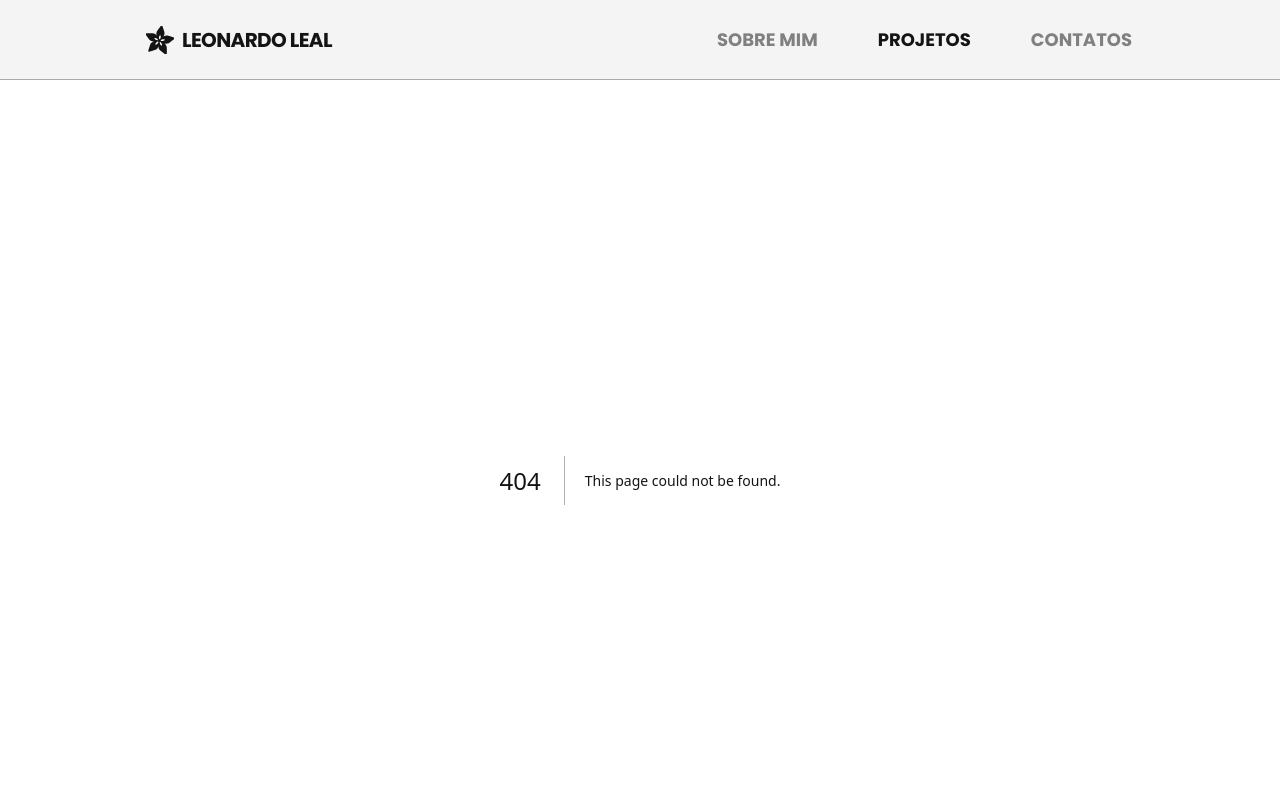
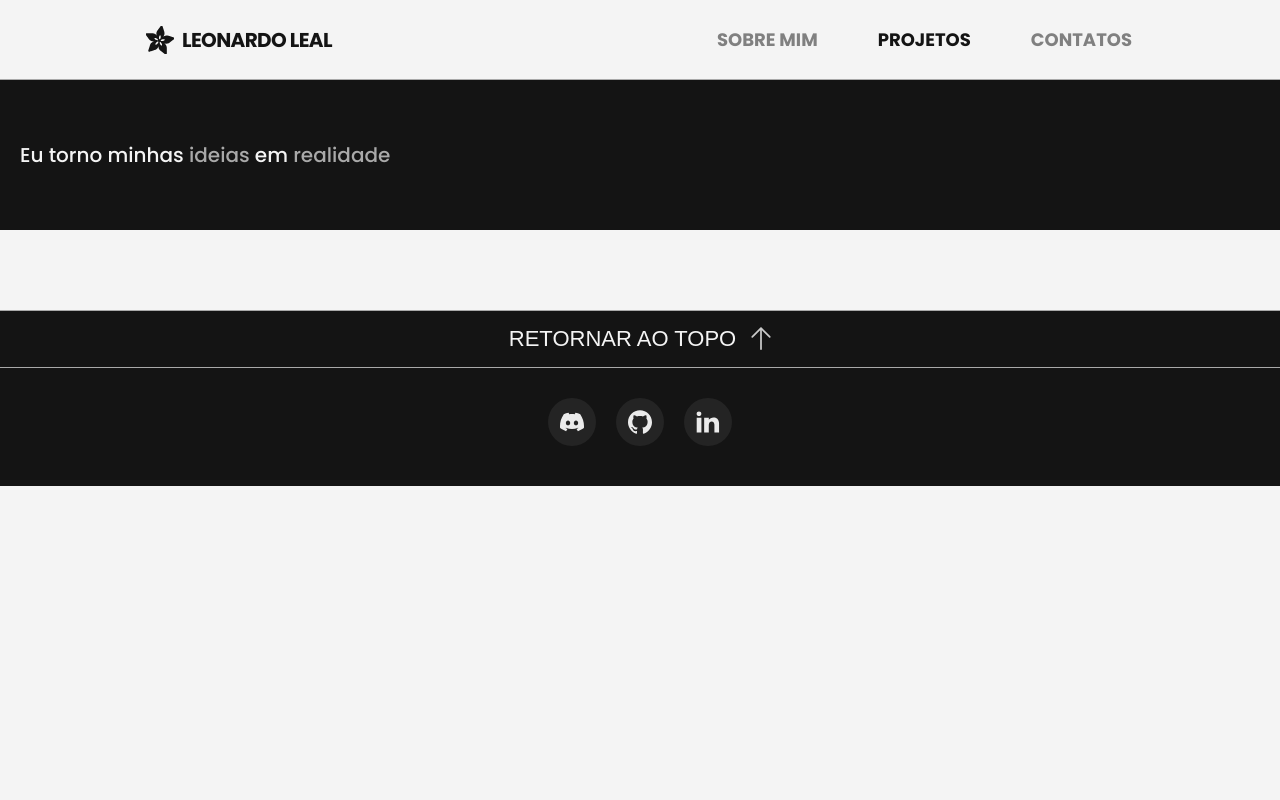
Before and after one commit to Leozhr/Portfolio, a Next.js app: page /project in a window 1280 px wide. Before the commit this address had no page. Shown: the top 800 px of the page. Built offline with nearby package versions, Linux system fonts and the light colour scheme.

Commit message:
feat: Create Component Project

```diff
--- a/src/app/contact/page.tsx
+++ b/src/app/contact/page.tsx
@@ -9,7 +9,7 @@ const ContactStyle = styled.div`
   @media (min-width: 1027px) {
     display: grid;
     grid-template-columns: 1fr 1fr;
-    height: 90vh;
+    height: 95vh;
   }
 `
 
--- a/src/app/layout.tsx
+++ b/src/app/layout.tsx
@@ -24,6 +24,7 @@ export const metadata: Metadata = {
 }
 
 export default function RootLayout({children,}: { children: React.ReactNode }) {
+
   return (
     <html lang="pt-BR">
       <meta name="viewport" content="width=device-width, initial-scale=1.0, maximum-scale=1.0, user-scalable=no"></meta>
--- /dev/null
+++ b/src/app/project/layouts/ProjectMain.tsx
@@ -0,0 +1,25 @@
+import { theme } from '@/styles';
+import styled from 'styled-components';
+
+const ProjectMainStyle = styled.div`
+  padding: 60px 20px;
+  background-color: ${theme.color.dark};
+
+  h1 {
+    color: ${theme.color.light};
+
+    span {
+      color: ${theme.color.detail};
+    }
+  }
+`
+
+const ProjectMain = () => {
+  return (
+    <ProjectMainStyle>
+      <h1>Eu torno minhas <span>ideias</span> em <span>realidade</span></h1>
+    </ProjectMainStyle>
+  )
+}
+
+export { ProjectMain };
--- /dev/null
+++ b/src/app/project/page.tsx
@@ -0,0 +1,8 @@
+'use client';
+import { ProjectMain } from "./layouts/ProjectMain";
+
+export default function Project() {
+  return (
+    <ProjectMain />
+  )
+}
--- a/src/components/Button.tsx
+++ b/src/components/Button.tsx
@@ -39,7 +39,7 @@ const ButtonStyle = styled.button`
     h1 { font-size: 20px; }
   }
 
-  @media (min-width: 1650px) { border: 1px solid ${theme.color.opacity}; }
+  @media (min-width: 1650px) { border: 1px solid ${theme.color.flare}; }
 `
 
 interface ButtonProps {
--- a/src/components/templates/Header.tsx
+++ b/src/components/templates/Header.tsx
@@ -1,21 +1,24 @@
 'use client';
+import { LinkToCheck } from "@/functions/LinkToCheck";
 import { useWidthPage } from "@/functions/WidthPage";
 import { theme } from "@/styles";
 import Link from "next/link";
 import { useState } from "react";
-import styled from "styled-components";
+import styled, { StyleSheetManager } from "styled-components";
 import { Logo } from "../Logo";
 import { LinkActive } from "../animation/LinkActive";
 import { Main } from "./Main";
 
-const HeaderStyle = styled.header`
+const HeaderStyle = styled.header<{ dark: any }>`
   border-bottom: 1px solid ${theme.color.detail};
   height: 80px;
   display: flex;
   align-items: center;
-  background: ${theme.color.light};
+  background: ${({ dark }) => dark ? theme.color.dark : theme.color.light};
+  width: 100%;
 
   nav {
+    ${({ dark }) => dark ? 'filter: invert(1)' : ''};
     display: flex;
     align-items: center;
     justify-content: space-between;
@@ -85,16 +88,22 @@ const HeaderStyle = styled.header`
     .active { color: ${theme.color.dark}; }
   }
 
+  .dark {
+    background: ${theme.color.dark};
+  }
+
 
   @media (min-width: 1027px) { padding: 0px 10%; }
 `;
 
 const Header = () => {
   const [Menu, SetMenu] = useState(false);
+  const darkMode = LinkToCheck();
   const widthPage = useWidthPage();
 
   return (
-    <HeaderStyle>
+    <StyleSheetManager shouldForwardProp={(prop) => prop !== "dark"}>
+    <HeaderStyle dark="">
       <nav>
         <Link href='/'><Logo light={false} /></Link>
 
@@ -117,6 +126,7 @@ const Header = () => {
 
       <Main main={Menu} />
     </HeaderStyle>
+    </StyleSheetManager>
   )
 }
 
--- /dev/null
+++ b/src/functions/LinkToCheck.ts
@@ -0,0 +1,15 @@
+'use client';
+import { usePathname } from 'next/navigation';
+
+const LinkToCheck = () => {
+  const pathname = usePathname();
+  const links = ['/profile', '/project', '/contact'];
+
+  for (const link of links) {
+    if (pathname.startsWith(link)) return true;
+  }
+
+  return false;
+}
+
+export { LinkToCheck };
```
Also changed, not shown: src/app/components/Main.tsx (+2 -7 lines).
